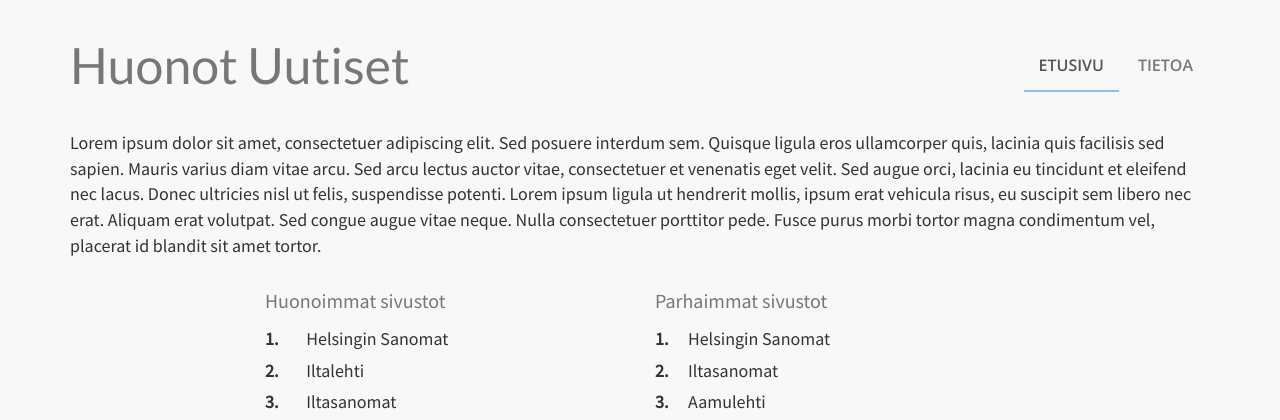
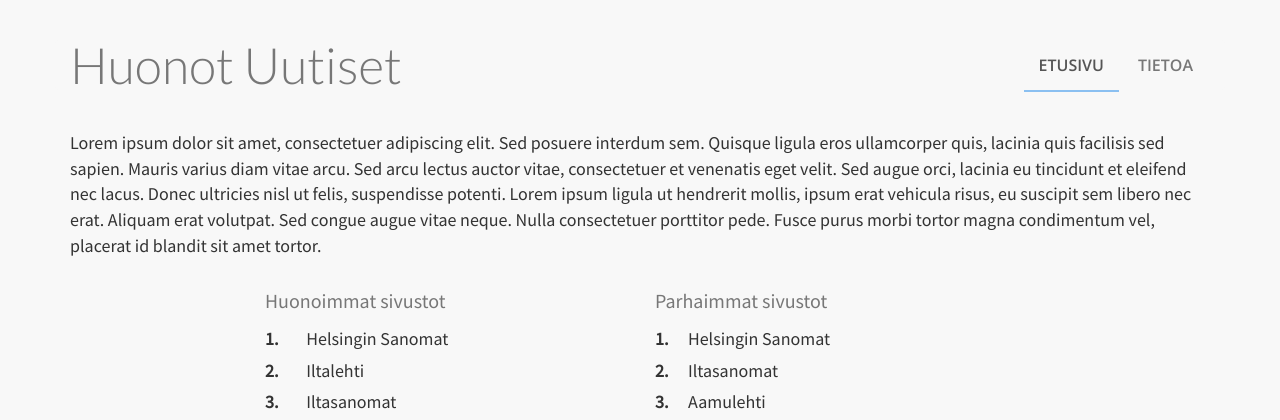
Before and after one commit to carbn/huonot-uutiset, a Django app: page / in a window 1280 px wide. Shown: the top 420 px of the page. Run offline with Django 3.2, Linux system fonts and the light colour scheme; data comes from the database, SQL or seed files in the repository; data that the repository does not hold is empty; some libraries are stand-ins or nearby versions.

Commit message:
Fixed incorrect header font

```diff
--- a/huonotuutiset/templates/base.html
+++ b/huonotuutiset/templates/base.html
@@ -5,10 +5,9 @@
 <head>
     <link href="{% static "vendor/bootstrap-3.3.5-dist/css/bootstrap.min.css" %}" rel="stylesheet">
     <link href="{% static "css/custom.css" %}" rel="stylesheet">
-    <link href="//fonts.googleapis.com/css?family=Lato:400" rel="stylesheet" type="text/css">
+    <link href="//fonts.googleapis.com/css?family=Lato:300" rel="stylesheet" type="text/css">
     <link href="//fonts.googleapis.com/css?family=Source+Sans+Pro:400" rel="stylesheet" type="text/css">
     <link href="//fonts.googleapis.com/css?family=Open+Sans:600" rel="stylesheet" type="text/css">
-    <link href="//fonts.googleapis.com/icon?family=Material+Icons" rel="stylesheet">
     <title>Huonot Uutiset</title>
 </head>
 
```
